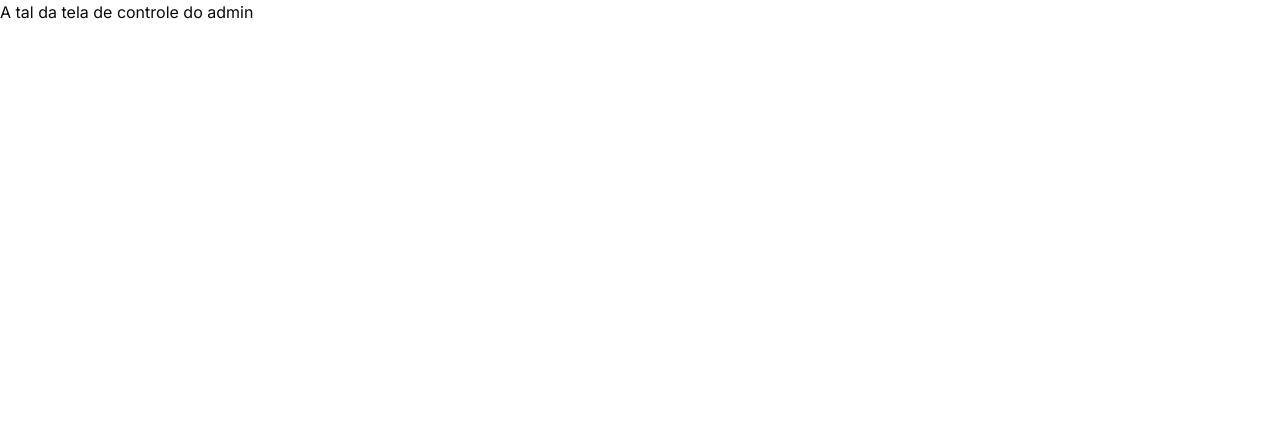
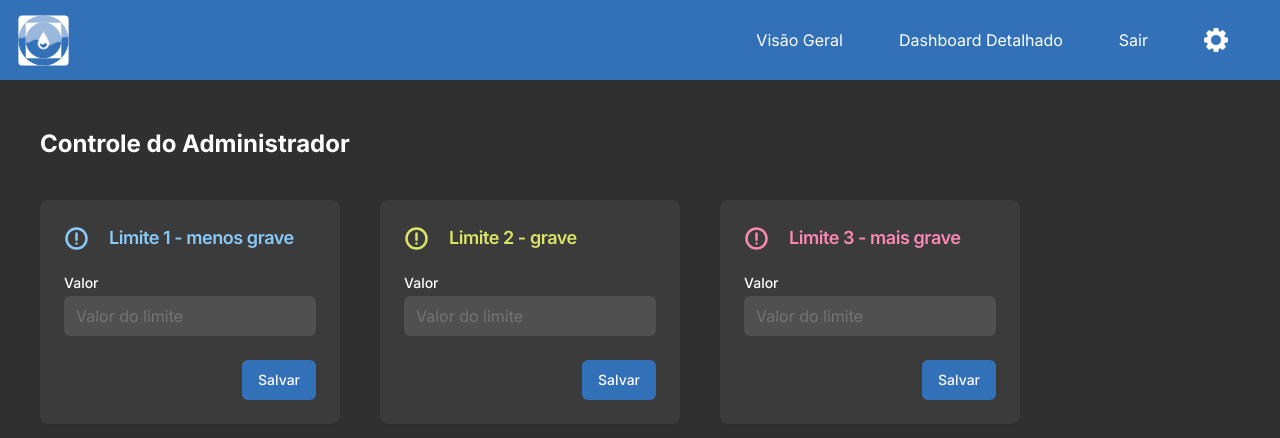
Before and after one commit to RivianSoldier/MAUAguas, a Next.js app in the folder front/mauaguas_front/: page /controle in a window 1280 px wide. Shown: the top 438 px of the page. Built offline with nearby package versions, Linux system fonts and the light colour scheme.

Commit message:
controle admin limite

```diff
--- a/front/mauaguas_front/app/controle/page.js
+++ b/front/mauaguas_front/app/controle/page.js
@@ -1,7 +1,20 @@
-export default function Page() {
+import NavBar from '@/components/NavBar';
+import { LimtCard } from "@/components/ui/card-limt-admin"
+
+export default function DashboardDetalhado() {
   return (
-    <div>
-      <p>A tal da tela de controle do admin</p>
-    </div>
-  );
+    <main className="flex min-h-screen w-full flex-col bg-[#303030]">
+      <NavBar activePage="controle" />
+      <div className="w-full mt-32 h-full">
+        <div className='flex justify-start text-2xl mb-10 ml-10'>
+          <p className='text-white font-bold'>Controle do Administrador</p>
+        </div>
+        <div className='flex'>
+          <LimtCard title="Limite 1 - menos grave" color="#89CAF9"></LimtCard>
+          <LimtCard title="Limite 2 - grave" color="#DAE466"></LimtCard>
+          <LimtCard title="Limite 3 - mais grave" color="#F989B2"></LimtCard>
+        </div>
+      </div>
+    </main>
+  )
 }
--- a/front/mauaguas_front/app/visao-geral/page.js
+++ b/front/mauaguas_front/app/visao-geral/page.js
@@ -12,18 +12,16 @@ import {
     DropdownMenu,
     DropdownMenuContent,
     DropdownMenuLabel,
-    DropdownMenuSeparator,
     DropdownMenuTrigger,
 } from "@/components/ui/dropdown-menu";
 
 export default function VisaoGeral() {
-    const [position, setPosition] = React.useState("bottom")
 
     return (
         <main className="flex min-h-screen flex-col bg-[#303030]">
             <NavBar activePage="visao-geral" />
             <Tabs defaultValue="nivel" className="w-full mt-32 h-full">
-                <div className='flex justify-between mx-10 text-2.5xl'>
+                <div className='flex justify-between mx-10 text-2.5xl items-center'>
                     <p className='text-white font-bold'>Dashboard  Geral</p>
                     <div className='flex items-center justify-around'>
                         <DropdownMenu>
--- /dev/null
+++ b/front/mauaguas_front/components/ui/card-limt-admin.jsx
@@ -0,0 +1,40 @@
+import { Card, CardHeader, CardTitle, CardContent, CardFooter } from "@/components/ui/card";
+import { Button } from '@/components/ui/button';
+import { Input } from "@/components/ui/input";
+import { Label } from "@/components/ui/label";
+import Image from "next/image";
+
+function LimtCard({ title, color }) {
+    return (
+        <Card className="w-[300px] bg-[#3B3B3B] border-none ml-10">
+            <CardHeader>
+                <div className='flex items-center'>
+                    <svg width="25px" height="25px" viewBox="0 0 20 20" xmlns="http://www.w3.org/2000/svg" fill="none">
+                        <g id="SVGRepo_bgCarrier" stroke-width="0" />
+                        <g id="SVGRepo_tracerCarrier" stroke-linecap="round" stroke-linejoin="round" />
+                        <g id="SVGRepo_iconCarrier"> <path fill={`${color}`} fill-rule="evenodd" d="M10 3a7 7 0 100 14 7 7 0 000-14zm-9 7a9 9 0 1118 0 9 9 0 01-18 0zm10.01 4a1 1 0 01-1 1H10a1 1 0 110-2h.01a1 1 0 011 1zM11 6a1 1 0 10-2 0v5a1 1 0 102 0V6z" />
+                        </g>
+                    </svg>
+                    <CardTitle style={{ color: color }} className={`text-lg ml-5`}>{title}</CardTitle>
+                </div>
+            </CardHeader>
+            <CardContent>
+                <form>
+                    <div className="grid w-full items-center gap-4">
+                        <div className="flex flex-col space-y-1.5">
+                            <Label htmlFor="valor" className="text-white">Valor</Label>
+                            <Input id="valor" placeholder="Valor do limite" className='bg-[#505050] border-none text-white w-full' />
+                        </div>
+                    </div>
+                </form>
+            </CardContent>
+            <CardFooter className="flex justify-between">
+                <div className='w-full flex flex-row items-end justify-end text-white'>
+                    <Button className="bg-[#3270B8] hover:bg-[#2D64A5] hover:bg-opacity-50 rounded-md transition duration-300">Salvar</Button>
+                </div>
+            </CardFooter>
+        </Card>
+    );
+}
+
+export { LimtCard };
--- /dev/null
+++ b/front/mauaguas_front/components/ui/card.jsx
@@ -0,0 +1,50 @@
+import * as React from "react"
+
+import { cn } from "@/lib/utils"
+
+const Card = React.forwardRef(({ className, ...props }, ref) => (
+  <div
+    ref={ref}
+    className={cn("rounded-lg border bg-card text-card-foreground shadow-sm", className)}
+    {...props} />
+))
+Card.displayName = "Card"
+
+const CardHeader = React.forwardRef(({ className, ...props }, ref) => (
+  <div
+    ref={ref}
+    className={cn("flex flex-col space-y-1.5 p-6", className)}
+    {...props} />
+))
+CardHeader.displayName = "CardHeader"
+
+const CardTitle = React.forwardRef(({ className, ...props }, ref) => (
+  <h3
+    ref={ref}
+    className={cn("text-2xl font-semibold leading-none tracking-tight", className)}
+    {...props} />
+))
+CardTitle.displayName = "CardTitle"
+
+const CardDescription = React.forwardRef(({ className, ...props }, ref) => (
+  <p
+    ref={ref}
+    className={cn("text-sm text-muted-foreground", className)}
+    {...props} />
+))
+CardDescription.displayName = "CardDescription"
+
+const CardContent = React.forwardRef(({ className, ...props }, ref) => (
+  <div ref={ref} className={cn("p-6 pt-0", className)} {...props} />
+))
+CardContent.displayName = "CardContent"
+
+const CardFooter = React.forwardRef(({ className, ...props }, ref) => (
+  <div
+    ref={ref}
+    className={cn("flex items-center p-6 pt-0", className)}
+    {...props} />
+))
+CardFooter.displayName = "CardFooter"
+
+export { Card, CardHeader, CardFooter, CardTitle, CardDescription, CardContent }
--- /dev/null
+++ b/front/mauaguas_front/components/ui/label.jsx
@@ -0,0 +1,18 @@
+"use client"
+
+import * as React from "react"
+import * as LabelPrimitive from "@radix-ui/react-label"
+import { cva } from "class-variance-authority";
+
+import { cn } from "@/lib/utils"
+
+const labelVariants = cva(
+  "text-sm font-medium leading-none peer-disabled:cursor-not-allowed peer-disabled:opacity-70"
+)
+
+const Label = React.forwardRef(({ className, ...props }, ref) => (
+  <LabelPrimitive.Root ref={ref} className={cn(labelVariants(), className)} {...props} />
+))
+Label.displayName = LabelPrimitive.Root.displayName
+
+export { Label }
--- a/front/mauaguas_front/package.json
+++ b/front/mauaguas_front/package.json
@@ -11,6 +11,7 @@
   "dependencies": {
     "@radix-ui/react-checkbox": "^1.0.4",
     "@radix-ui/react-dropdown-menu": "^2.0.6",
+    "@radix-ui/react-label": "^2.0.2",
     "@radix-ui/react-separator": "^1.0.3",
     "@radix-ui/react-slot": "^1.0.2",
     "@radix-ui/react-tabs": "^1.0.4",
```
Also changed, not shown: front/mauaguas_front/public/exclamation.svg (added), 1 other file (tests, documents, lock files or other folders).
